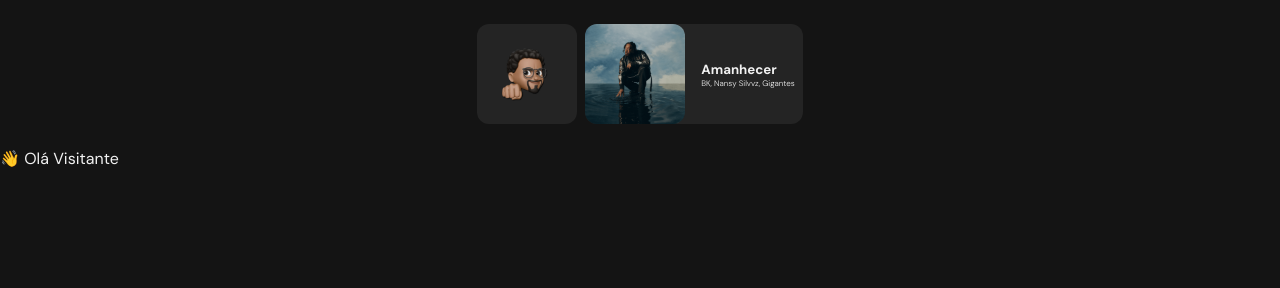
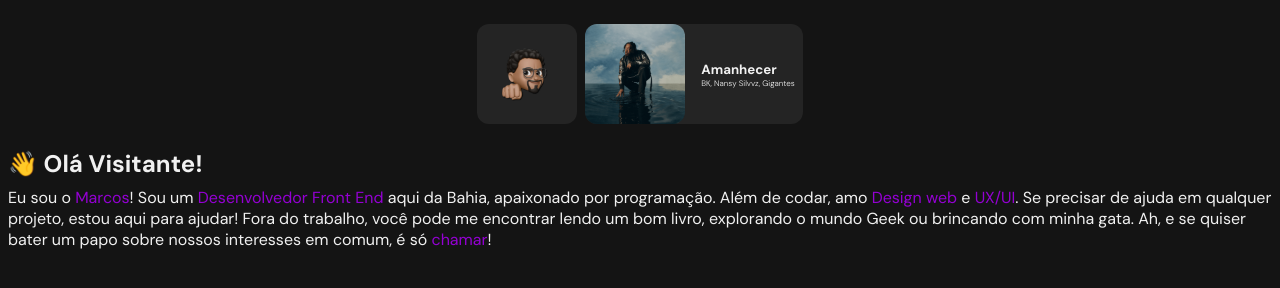
Before and after one commit to devmarquinhos/Spotify-Linktree, a plain HTML site: page index.html in a window 1280 px wide. Drawn offline with Linux system fonts and the light colour scheme.

Commit message:
:sparkles: adjust self intro section and added css

```diff
--- a/index.html
+++ b/index.html
@@ -23,8 +23,11 @@
             </div>
         </div>
     </header>
-    <section>
-        👋 Olá Visitante
+    <section id="self-intro">
+        <h1>
+            👋 Olá Visitante!
+        </h1>
+        <p>Eu sou o <span class="p-text">Marcos</span>! Sou um <span class="p-text">Desenvolvedor Front End</span> aqui da Bahia, apaixonado por programação. Além de codar, amo <span class="p-text">Design web</span> e <span class="p-text">UX/UI</span>. Se precisar de ajuda em qualquer projeto, estou aqui para ajudar! Fora do trabalho, você pode me encontrar lendo um bom livro, explorando o mundo Geek ou brincando com minha gata. Ah, e se quiser bater um papo sobre nossos interesses em comum, é só <span class="p-text">chamar</span>!</p>
     </section>
     <script src="/src/scripts/script.js"></script>
 </body>
--- a/src/style/style.css
+++ b/src/style/style.css
@@ -9,6 +9,8 @@
 body {
     background-color: #141414;
 }
+
+/* Header -> Spotify embbed */
 
 header {
     margin: 24px;
@@ -53,8 +55,20 @@ header {
     font-size: 8px;
 }
 
-
 img {
     width: 100px;
+}
 
+/* Self Intro Content */
+
+#self-intro {
+    display: flex;
+    justify-content: center;
+    flex-direction: column;
+    gap: 8px;
+    margin: 8px;
 }
+
+.p-text {
+    color: #9400D3;
+}
```
Also changed, not shown: 1 other file.
